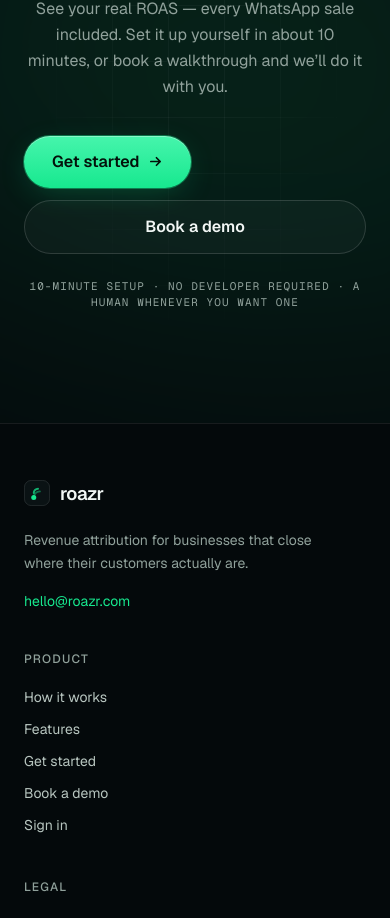
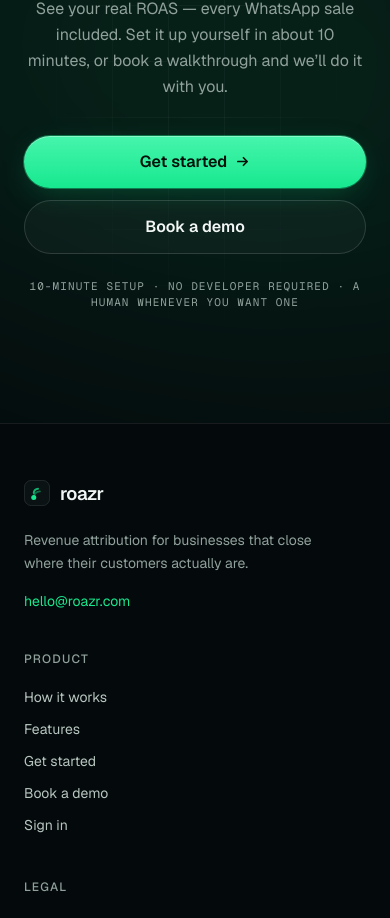
Before and after one commit to AxotechFuture/roazr-website, a Next.js app: page / in a window 390 px wide. Shown: the part 9992-10910 px from the top of the page. Built offline with nearby package versions, Linux system fonts and the light colour scheme.

Commit message:
fix(cta): FinalCta primary CTA full-width on mobile, matching hero and its secondary
Review caught the primary rendering content-width/left-anchored while the ghost
was full-width — inverting the signup-primary hierarchy on mobile.

Co-Authored-By: Claude Opus 4.8 <noreply@anthropic.com>

```diff
--- a/components/sections/FinalCta.tsx
+++ b/components/sections/FinalCta.tsx
@@ -35,7 +35,7 @@ export function FinalCta() {
             do it with you.
           </p>
           <div className="mt-9 flex w-full flex-col items-center justify-center gap-3 sm:w-auto sm:flex-row">
-            <MagneticLink href={site.signupUrl} className="btn btn-primary btn-lg">
+            <MagneticLink href={site.signupUrl} className="btn btn-primary btn-lg w-full sm:w-auto">
               {site.cta.signup}
               <svg width="15" height="15" viewBox="0 0 16 16" fill="none" aria-hidden="true">
                 <path d="M3 8h10M9 4l4 4-4 4" stroke="currentColor" strokeWidth="1.8" strokeLinecap="round" strokeLinejoin="round" />
```
